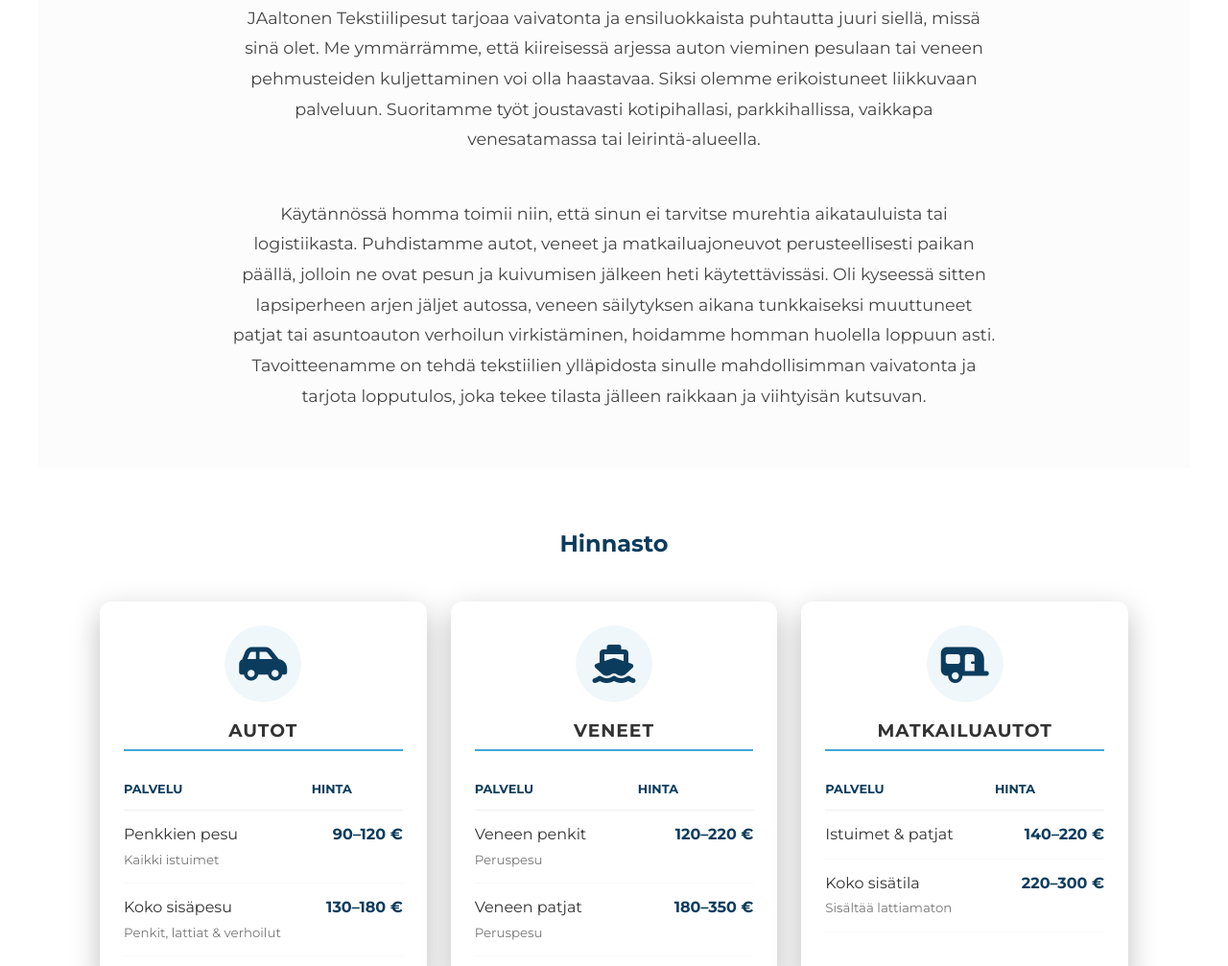
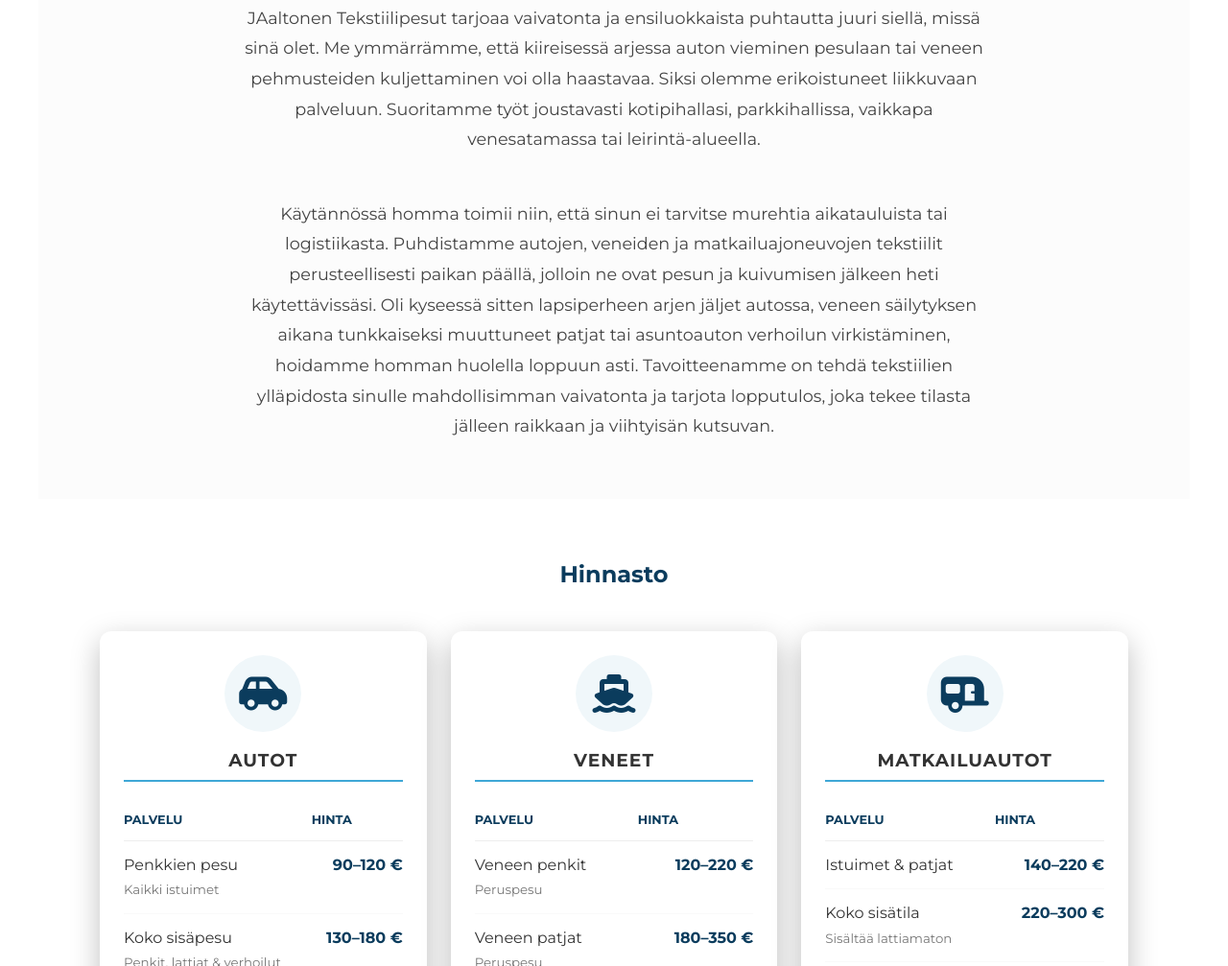
Before and after one commit to Tenuxi/JAaltonen-tekstiilipesut, a plain HTML site: page ver2/index.html in a window 1280 px wide. Shown: the part 1971-2978 px from the top of the page at 96% size. Drawn offline with Linux system fonts and the light colour scheme.

Commit message:
Text updates

```diff
--- a/ver2/index.html
+++ b/ver2/index.html
@@ -118,7 +118,7 @@
                 <br />
                 <p>
                     Käytännössä homma toimii niin, että sinun ei tarvitse murehtia aikatauluista tai logistiikasta.
-                    Puhdistamme autot, veneet ja matkailuajoneuvot perusteellisesti paikan päällä, jolloin ne ovat
+                    Puhdistamme autojen, veneiden ja matkailuajoneuvojen tekstiilit perusteellisesti paikan päällä, jolloin ne ovat
                     pesun ja kuivumisen jälkeen heti käytettävissäsi. Oli kyseessä sitten lapsiperheen arjen jäljet
                     autossa, veneen säilytyksen aikana tunkkaiseksi muuttuneet patjat tai asuntoauton verhoilun
                     virkistäminen, hoidamme homman huolella loppuun asti. Tavoitteenamme on tehdä tekstiilien
```
